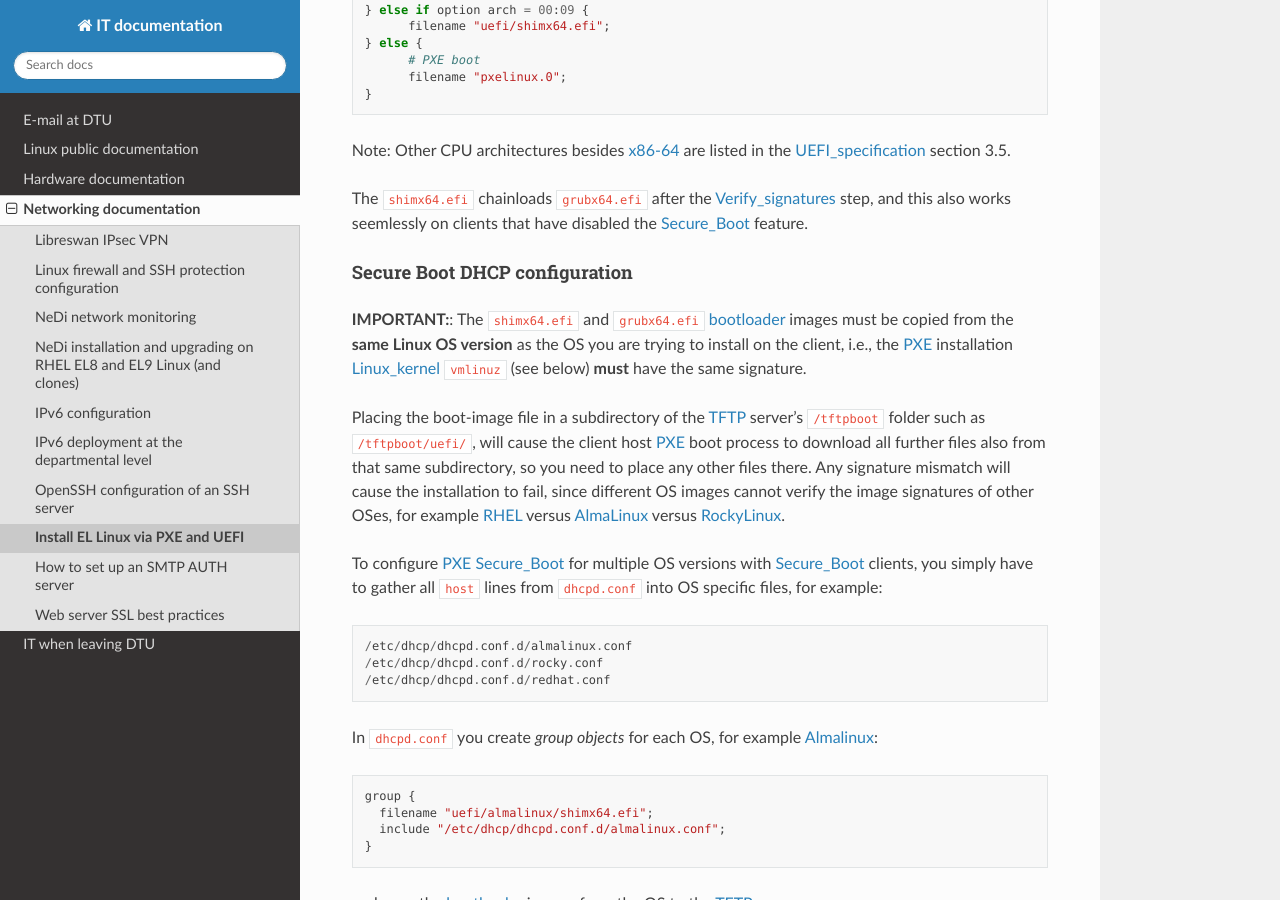
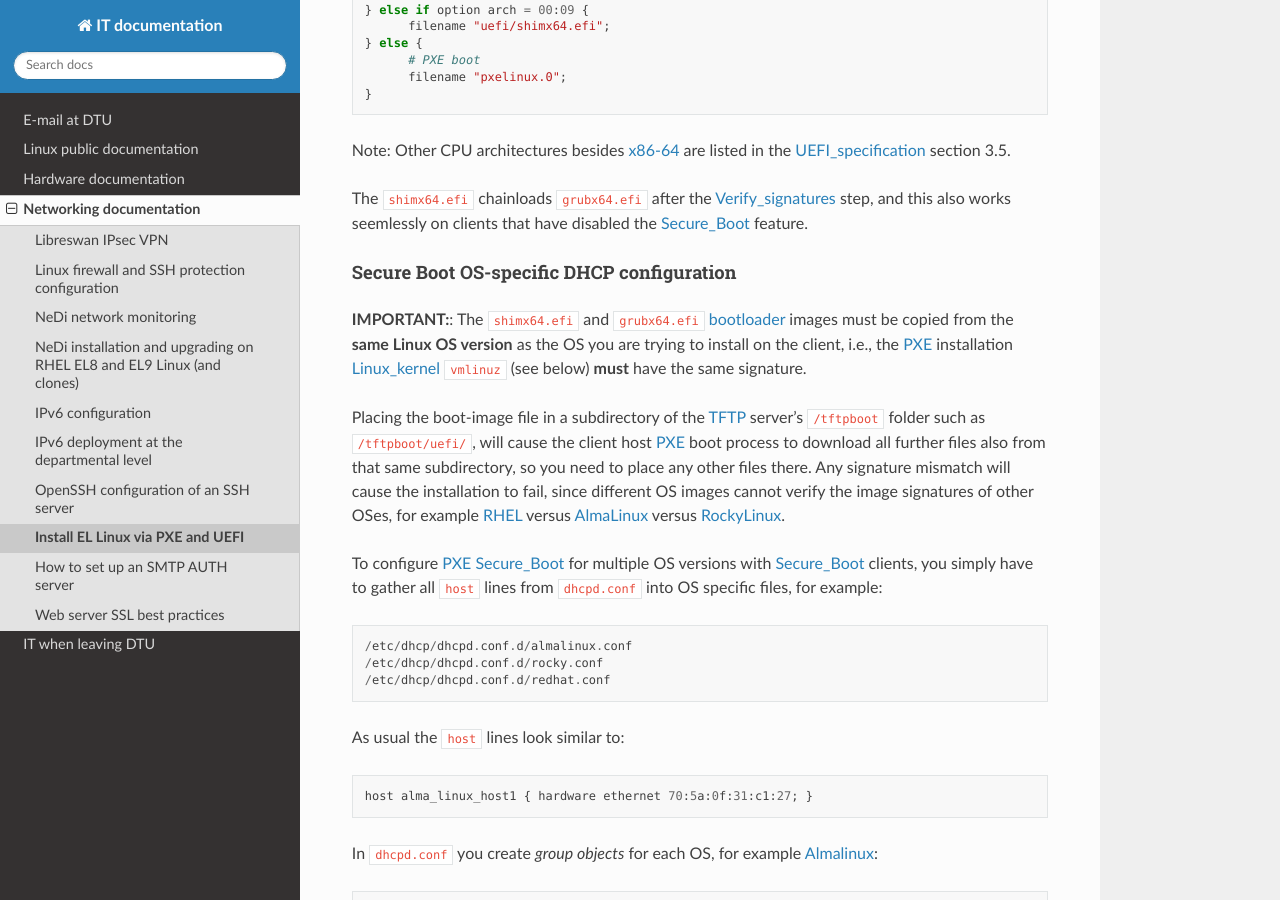
Before and after one commit to OleHolmNielsen/ITwiki, a Sphinx documentation site: the page built from docs/PXE_and_UEFI.rst, in a window 1280 px wide and 900 px high, scrolled down 7942 px. Built offline with Sphinx 7.4.7 and the Read the Docs theme 3.1.0, drawn with Linux system fonts in a browser that asks for light colours; some of the changed text lies outside the part shown.

Commit message:
Minor edit

```diff
--- a/docs/PXE_and_UEFI.rst
+++ b/docs/PXE_and_UEFI.rst
@@ -390,8 +390,8 @@ Note: Other CPU architectures besides x86-64_ are listed in the UEFI_specificati
 The ``shimx64.efi`` chainloads ``grubx64.efi`` after the Verify_signatures_ step,
 and this also works seemlessly on clients that have disabled the Secure_Boot_ feature.
 
-Secure Boot DHCP configuration
-..................................
+Secure Boot OS-specific DHCP configuration
+............................................
 
 **IMPORTANT:**:
 The ``shimx64.efi`` and ``grubx64.efi`` bootloader_ images must be copied from the
@@ -411,6 +411,10 @@ you simply have to gather all ``host`` lines from ``dhcpd.conf`` into OS specifi
   /etc/dhcp/dhcpd.conf.d/almalinux.conf
   /etc/dhcp/dhcpd.conf.d/rocky.conf
   /etc/dhcp/dhcpd.conf.d/redhat.conf
+
+As usual the ``host`` lines look similar to::
+
+  host alma_linux_host1 { hardware ethernet 70:5a:0f:31:c1:27; }
 
 In ``dhcpd.conf`` you create `group objects` for each OS, for example Almalinux_::
 
```
